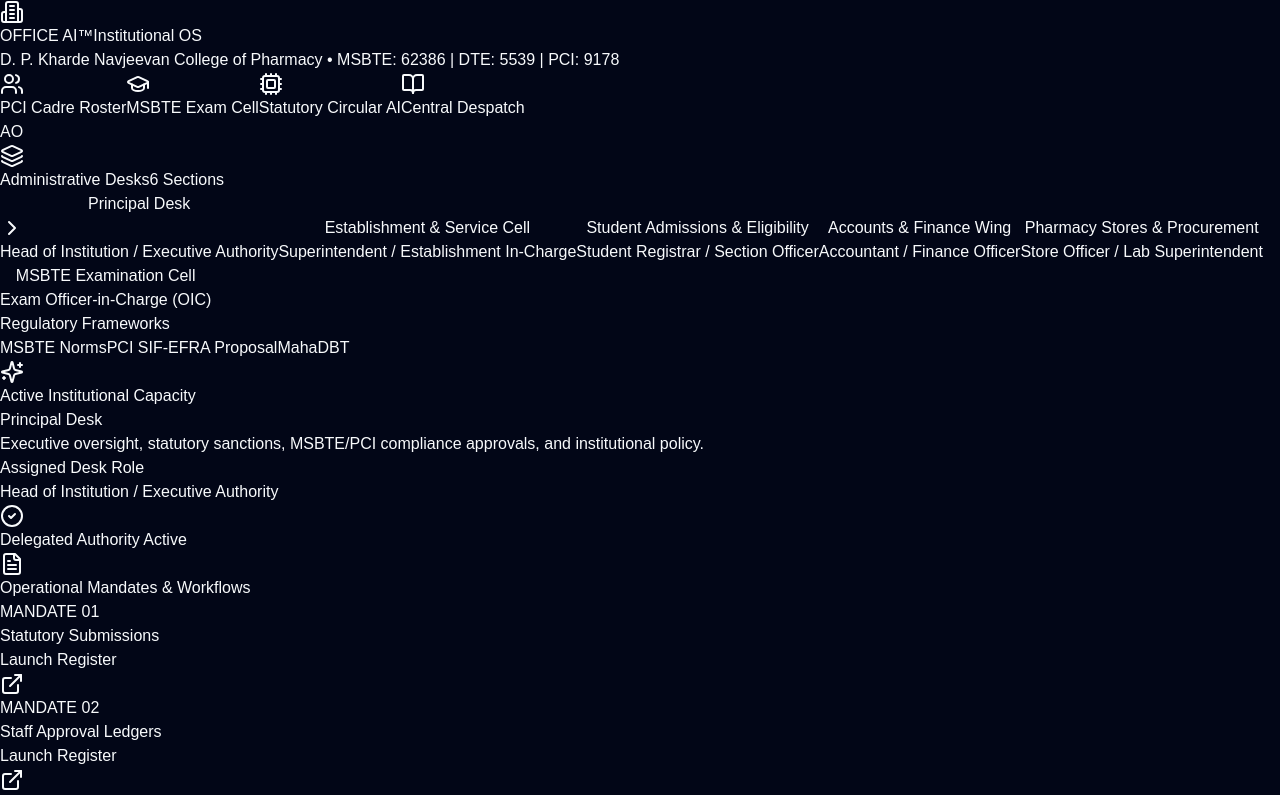
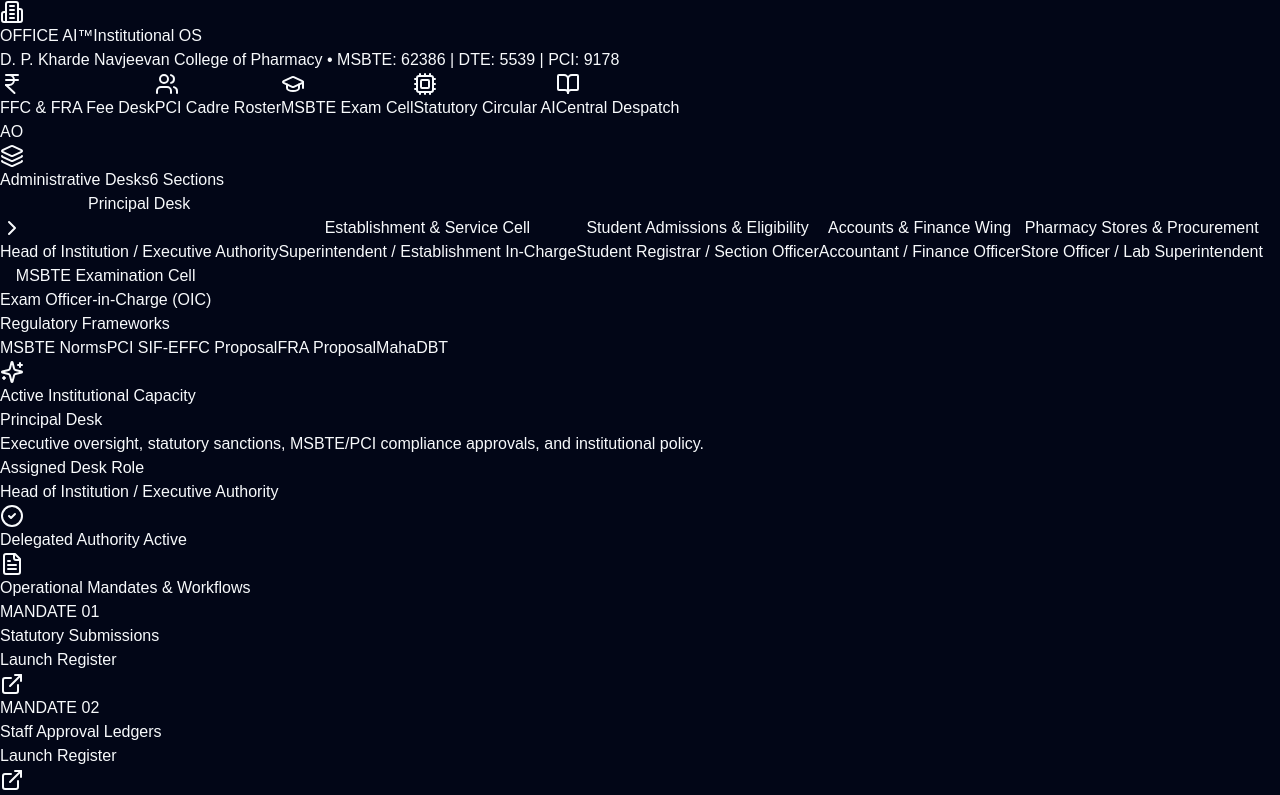
Before and after one commit to agrawalhiteshhkumar/office-ai, a Next.js app: page / in a window 1280 px wide. Shown: the top 795 px of the page. Built offline with nearby package versions, Linux system fonts and the light colour scheme.

Commit message:
Update page.tsx

```diff
--- a/src/app/page.tsx
+++ b/src/app/page.tsx
@@ -12,6 +12,7 @@
 import AIIntelligenceModal from "@/components/AIIntelligenceModal";
 import ExamCellModal from "@/components/ExamCellModal";
 import CadreRosterModal from "@/components/CadreRosterModal";
+import FRAModal from "@/components/FRAModal";
 import {
   Building2,
   ShieldCheck,
@@ -25,7 +26,8 @@
   BookOpen,
   Cpu,
   GraduationCap,
-  Users
+  Users,
+  IndianRupee
 } from "lucide-react";
 
 export default function OfficeAIDashboard() {
@@ -40,6 +42,7 @@
   const [isAIOpen, setIsAIOpen] = useState(false);
   const [isExamModalOpen, setIsExamModalOpen] = useState(false);
   const [isCadreModalOpen, setIsCadreModalOpen] = useState(false);
+  const [isFRAModalOpen, setIsFRAModalOpen] = useState(false);
 
   useEffect(() => {
     setMounted(true);
@@ -102,6 +105,8 @@
       setIsExamModalOpen(true);
     } else if (activeSection.code === "ESTABLISHMENT" || lower.includes("teacher") || lower.includes("roster") || lower.includes("staff")) {
       setIsCadreModalOpen(true);
+    } else if (activeSection.code === "ACCOUNTS" || lower.includes("fee") || lower.includes("fra") || lower.includes("ffc") || lower.includes("audit")) {
+      setIsFRAModalOpen(true);
     } else {
       setIsRegisterOpen(true);
     }
@@ -137,6 +142,12 @@
         </div>
 
         <div className="flex items-center gap-2.5">
+          <button
+            onClick={() => setIsFRAModalOpen(true)}
+            className="px-3 py-1.5 rounded-lg bg-amber-500/10 border border-amber-500/30 hover:bg-amber-500/20 text-amber-300 text-xs font-semibold flex items-center gap-1.5 transition"
+          >
+            <IndianRupee className="w-3.5 h-3.5" /> FFC & FRA Fee Desk
+          </button>
           <button
             onClick={() => setIsCadreModalOpen(true)}
             className="px-3 py-1.5 rounded-lg bg-emerald-500/10 border border-emerald-500/30 hover:bg-emerald-500/20 text-emerald-300 text-xs font-semibold flex items-center gap-1.5 transition"
@@ -208,7 +219,7 @@
           <div className="mt-auto pt-4 border-t border-slate-800 text-xs text-slate-400 flex flex-col gap-2">
             <div className="text-[11px] font-semibold text-slate-300">Regulatory Frameworks</div>
             <div className="flex flex-wrap gap-1.5">
-              {["MSBTE Norms", "PCI SIF-E", "FRA Proposal", "MahaDBT"].map((badge) => (
+              {["MSBTE Norms", "PCI SIF-E", "FFC Proposal", "FRA Proposal", "MahaDBT"].map((badge) => (
                 <span key={badge} className="px-2 py-0.5 rounded bg-slate-800/80 text-[10px] text-slate-300 border border-slate-700">
                   {badge}
                 </span>
@@ -344,6 +355,13 @@
         onClose={() => setIsCadreModalOpen(false)}
         onLogAudit={handleAuditLog}
       />
+
+      {/* Dual FFC & FRA Fee Proposal Modal */}
+      <FRAModal
+        isOpen={isFRAModalOpen}
+        onClose={() => setIsFRAModalOpen(false)}
+        onLogAudit={handleAuditLog}
+      />
     </div>
   );
 }
```
